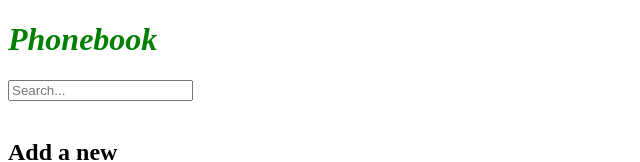
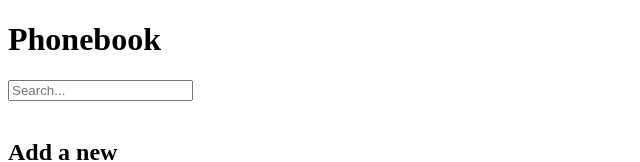
Before and after one commit to FIDELIS-TUWEI/fullstack-course, a React (Vite) app: page / in a window 1280 px wide. Shown: the top 162 px of the page, without its empty margins (0-640 px from the left). Built offline with nearby package versions, Linux system fonts and the light colour scheme; data requests are answered from the project's data file.

Commit message:
css styles for success message

```diff
--- a/src/index.css
+++ b/src/index.css
@@ -1,5 +1,10 @@
 
-h1 {
+.success {
   color: green;
-  font-style: italic;
+  background-color: lightgray;
+  font-size: 20px;
+  border-style: solid;
+  border-radius: 5px;
+  padding: 10px;
+  margin-bottom: 10px;
 }
```
